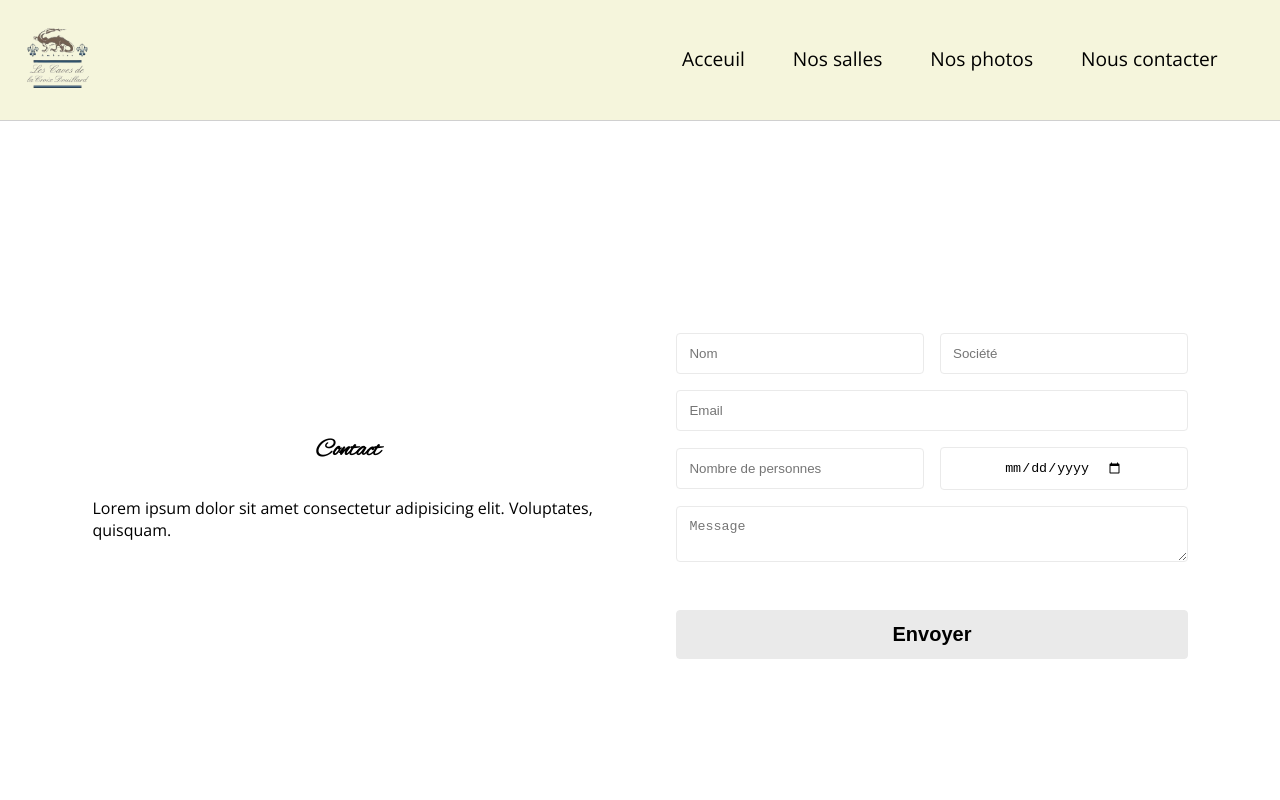
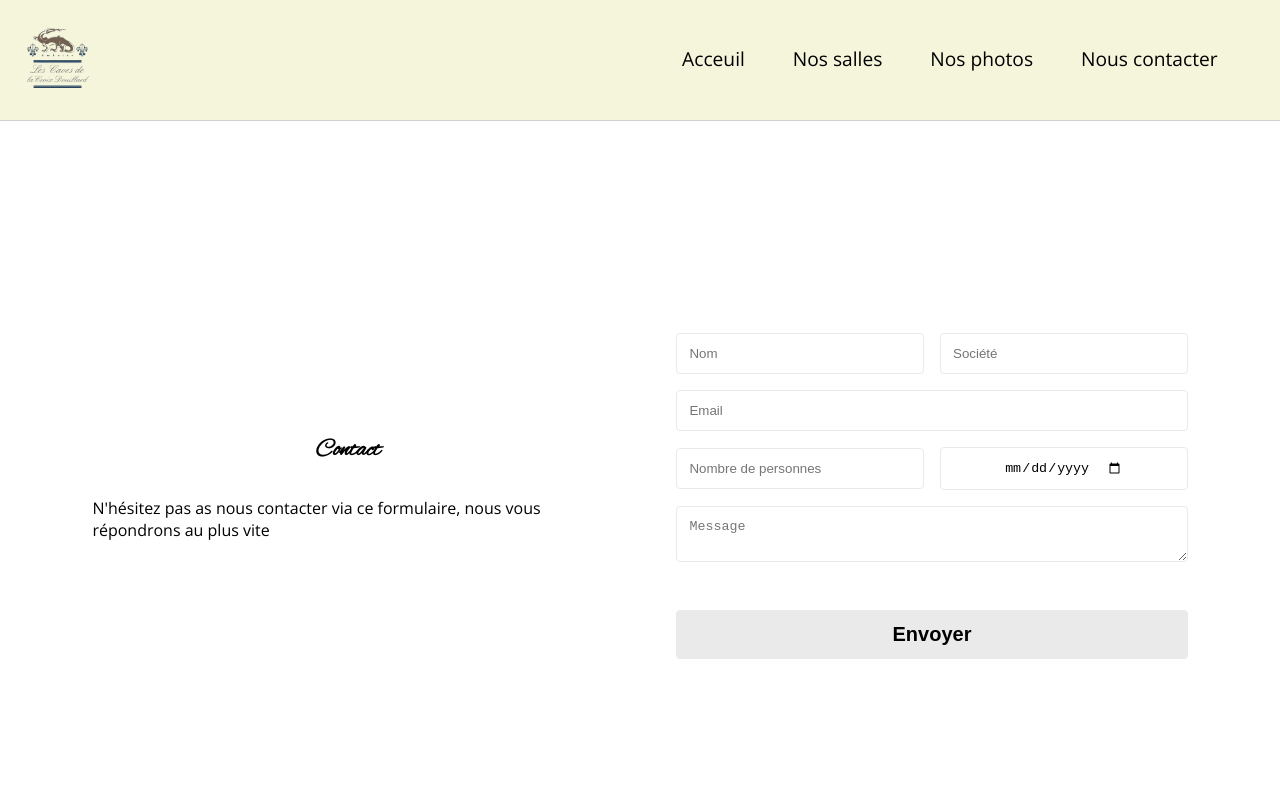
Before and after one commit to dbls37100/lacroixdouillard, a Next.js app: page /contact in a window 1280 px wide. Shown: the top 800 px of the page. Built offline with nearby package versions, Linux system fonts and the light colour scheme.

Commit message:
change meta description and title page

```diff
--- a/pages/contact.js
+++ b/pages/contact.js
@@ -117,11 +117,11 @@ const Contact = () => {
   return (
     <div className={styles.container}>
       <Head>
-        <title>Les caves de la croix douillard</title>
-        <meta name="title" content="Les Caves de la croix Douillard" />
+        <title>Contact | Les Caves de la Croix Douillard</title>
+
         <meta
           name="description"
-          content="Salle à louer situé à Amboise pour mariage, anniversaire, séminaire ou tout autre évenements"
+          content="Contactez les Caves de la Croix Douillard ou demandais un devis directement sur le site, salle de reception située à Amboise."
         />
         <link rel="icon" href="/favicon.ico" />
       </Head>
@@ -131,8 +131,8 @@ const Contact = () => {
           <div className={styles.Contact_div_description}>
             <h2 className={styles.Contact_h2_title}>Contact</h2>
             <p className={styles.Contact_p_text}>
-              Lorem ipsum dolor sit amet consectetur adipisicing elit.
-              Voluptates, quisquam.
+              N'hésitez pas as nous contacter via ce formulaire, nous vous
+              répondrons au plus vite
             </p>
           </div>
           <form onSubmit={sendEmail} className={styles.Contact_div_form}>
--- a/pages/index.js
+++ b/pages/index.js
@@ -48,10 +48,10 @@ export default function Home() {
   return (
     <div className={styles.container}>
       <Head>
-        <title>Les Caves de la croix Douillard</title>
+        <title>Accueil | Les Caves de la Croix Douillard</title>
         <meta
           name="description"
-          content="Salle à louer situé à Amboise pour mariage, anniversaire, séminaire ou tout autre évenements"
+          content="Découvrez les Caves de la Croix Douillard, sa description, ses photos et sa localisation, nous serrons tres heureux de vous acceuillir pour toutes vos réception, mariage, fetes privées ou séminaires."
         />
         <meta name="title" content="Les Caves de la croix Douillard" />
         <link rel="icon" href="/favicon.ico" />
```
